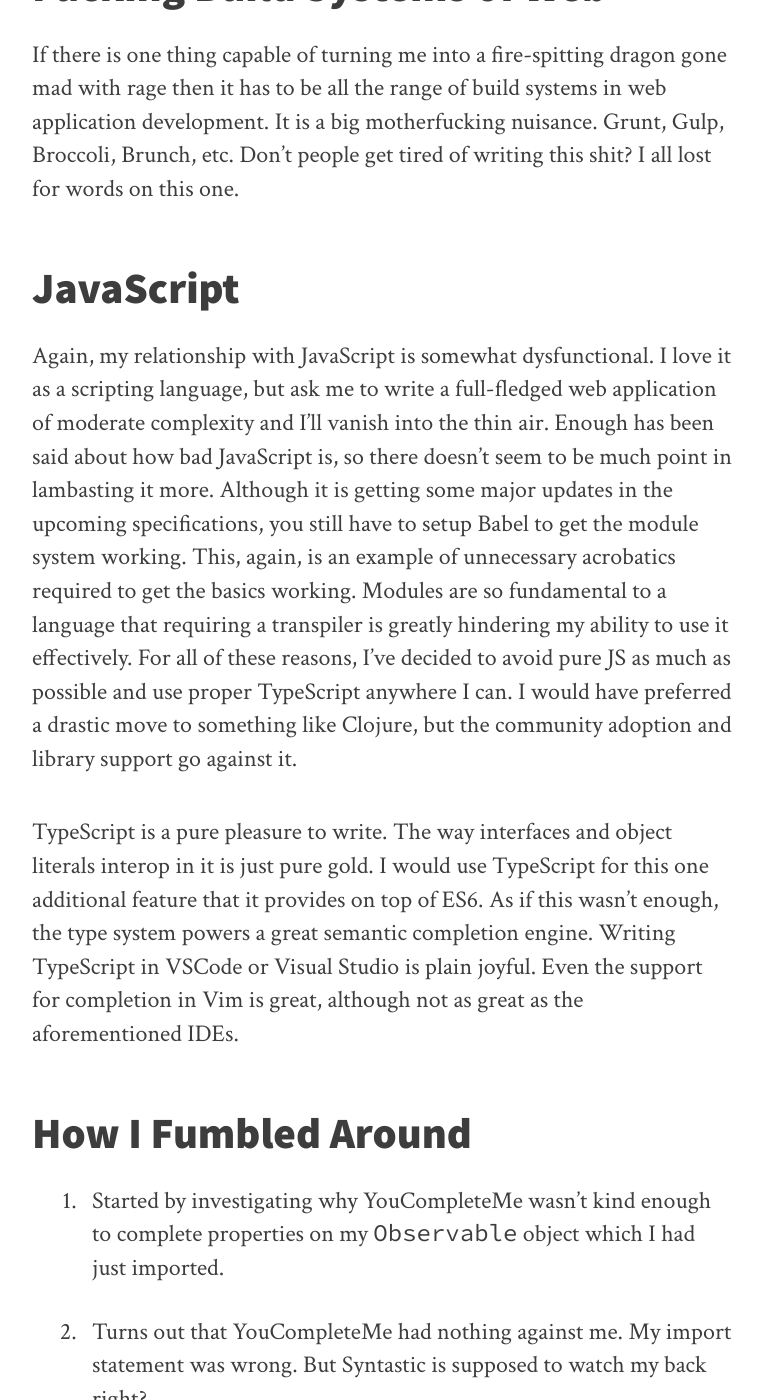
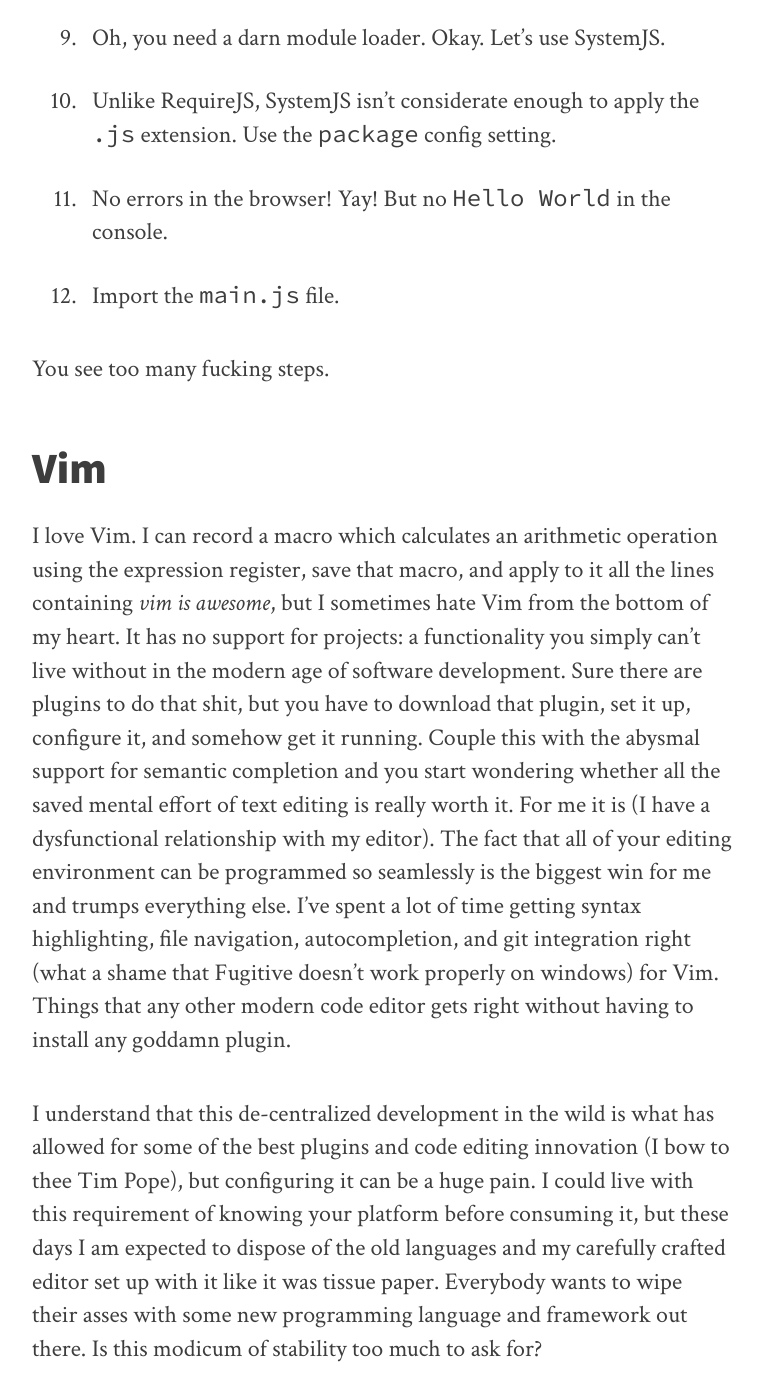
Before and after one commit to ajtejankar/chigur.github.io, a Jekyll site: the page built from _posts/2016-12-30-love-hate-web.md, in a window 1280 px wide and 1400 px high, scrolled down 1753 px. Shown: the whole window, without its empty margins (258-1021 px from the left). Built offline with Jekyll 4.4.1, drawn with Linux system fonts in a browser that asks for light colours; nearby versions of some CDN libraries; comment, search, counter and statistics services are not loaded; some of the changed text lies outside the part shown.

Commit message:
bug(posts): Fix typos

```diff
--- a/_posts/2016-12-30-love-hate-web.md
+++ b/_posts/2016-12-30-love-hate-web.md
@@ -12,70 +12,12 @@ Developing for the web has its perks but a sane development
 environment is certainly not one of them. I just spent about 3 hours setting
 up my environment for TypeScript with RxJS. Three goddamn hours of life wasted
 configuring Vim, the TypeScript compiler, and the SystemJS module loader.
-You could argue that I learned various module options provided the compiler or
-invented a nifty trick to navigate plugin scripts, but I didn't want to fuckin
+You could argue that I learned various module options provided by the compiler or that I
+invented a nifty trick to navigate the plugin scripts, but I didn't want to
 do that. I wanted to relish the functional beauty of RxJS and instead
 I am ranting about the mess that my dev environment is in. Let me tell
-you what feats of acrobatics one has to perform to get his dev environment
+you what feats of acrobatics one has to perform to get their dev environment
 in order.
-
-## Vim
-
-I love Vim. I can record a macro which calculates an arithmetic operation
-using the expression register, save that macro, and apply it all the lines
-containing _vim is awesome_, but I sometimes hate Vim from the bottom of my
-heart. It has no support for projects: a functionality you simply can't live
-without in the modern age of software development. Sure there are plugins to
-that shit, but you have to download that plugin, set it up, configure it,
-and somehow get it running. Couple this with the abysmal support for semantic
-completion and you start wondering whether all the saved mental effort of text
-editing is really worth it. For me it is (I have a dysfunctional relationship
-with my editor). The fact that all of your editing environment can be
-programmed so seamlessly is the biggest win for me and trumps everything else.
-I've spent a lot of time getting syntax highlighting, file navigation,
-autocompletion, and git integration right (what a shame that Fugitive doesn't
-work properly on windows). Things that any other modern code editor gets
-right without having to install any goddamn plugin.
-
-I understand that this de-centralized development in the wild is responsible
-for some of the best plugins and code editing innovation (I bow to thee
-Tim Pope), but configuring it can be a huge pain. I could live with this
-requirement of knowing your platform before consuming it, but these days I am
-expected to dispose of the old languages and my carefully crafted editor set
-up with it like it was tissue paper. Everybody wants to wipe their asses
-with every new programming language and framework out there. Is this modicum
-of stability too much to ask for?
-
-## Fucking Build Systems of Web
-
-If there is one thing capable of turning me into a fire-spitting dragon gone
-mad with rage then it has to be all the range of build systems in web
-application development. It is a big motherfucking nuisance. Grunt, Gulp,
-Broccoli, Brunch, etc. Don't people get tired of writing this shit? I all lost
-for words on this one.
-
-## JavaScript
-
-Again, my relationship with JavaScript is somewhat dysfunctional. I love it
-as a scripting language, but ask me to write a full-fledged web application
-of moderate complexity and I'll vanish into the thin air. Enough has been
-said about how bad JavaScript is, so there doesn't seem to be much point
-in lambasting it more. Although it is getting some major updates in the
-upcoming specifications, you still have to setup Babel to get the module
-system working. This, again, is an example of unnecessary acrobatics
-required to get the basics working. Modules are so fundamental to a language
-that requiring a transpiler is greatly hindering my ability to use it
-effectively. For all of these reasons, I've decided to avoid pure JS as much
-as possible and use proper TypeScript anywhere I can. I would have preferred
-a drastic move to something like Clojure, but the community adoption and
-library support go against it.
-
-TypeScript is a pure pleasure to write. The way interfaces and object literals
-interop in it is just pure gold. I would use TypeScript for this one additional
-feature that it provides on top of ES6. As if this wasn't enough, the type
-system powers a great semantic completion engine. Writing TypeScript in VSCode
-or Visual Studio is plain joyful. Even the support for completion in Vim is
-great, although not as great as the aforementioned IDEs.
 
 ## How I Fumbled Around
 
@@ -98,3 +40,65 @@ great, although not as great as the aforementioned IDEs.
 12. Import the `main.js` file.
 
 You see too many fucking steps.
+
+## Vim
+
+I love Vim. I can record a macro which calculates an arithmetic operation
+using the expression register, save that macro, and apply to it all the lines
+containing _vim is awesome_, but I sometimes hate Vim from the bottom of my
+heart. It has no support for projects: a functionality you simply can't live
+without in the modern age of software development. Sure there are plugins to
+do that shit, but you have to download that plugin, set it up, configure it,
+and somehow get it running. Couple this with the abysmal support for semantic
+completion and you start wondering whether all the saved mental effort of text
+editing is really worth it. For me it is (I have a dysfunctional relationship
+with my editor). The fact that all of your editing environment can be
+programmed so seamlessly is the biggest win for me and trumps everything else.
+I've spent a lot of time getting syntax highlighting, file navigation,
+autocompletion, and git integration right (what a shame that Fugitive doesn't
+work properly on windows) for Vim. Things that any other modern code editor
+gets right without having to install any goddamn plugin.
+
+I understand that this de-centralized development in the wild is what has
+allowed for some of the best plugins and code editing innovation (I bow to thee
+Tim Pope), but configuring it can be a huge pain. I could live with this
+requirement of knowing your platform before consuming it, but these days I am
+expected to dispose of the old languages and my carefully crafted editor set
+up with it like it was tissue paper. Everybody wants to wipe their asses
+with some new programming language and framework out there. Is this modicum
+of stability too much to ask for?
+
+## Fucking Build Systems of Web
+
+If there is one thing capable of turning me into a fire-spitting dragon gone
+mad with rage, then it has to be the range of build systems in web
+application development. It is a big motherfucking nuisance. Grunt, Gulp,
+Broccoli, Brunch, etc. Don't people get tired of writing this shit? I am
+all lost for words on this one.
+
+## JavaScript
+
+Again, my relationship with JavaScript is somewhat dysfunctional. I love it
+as a scripting language, but ask me to write a full-fledged web application
+of moderate complexity and I'll vanish into the thin air. Enough has been
+said about how bad JavaScript is, so there doesn't seem to be much point
+in lambasting it anymore. Although it is getting some major updates in the
+upcoming specifications, you still have to setup Babel to get the module
+system working. This, again, is an example of unnecessary acrobatics
+required to get the basics working. Modules are so fundamental to a language
+that requiring a transpiler is greatly hinders my ability to use it
+effectively. For all of these reasons, I've decided to avoid pure JS as much
+as possible and use proper TypeScript anywhere I can. I would have preferred
+a drastic move to something like Clojure, but the community adoption and
+library support go against it.
+
+TypeScript is a pure pleasure to write. The way interfaces and object literals
+interop in it is just pure gold. I would use TypeScript for this one additional
+feature alone that it provides on top of ES6. As if this wasn't enough, the type
+system powers a great semantic completion engine. Writing TypeScript in VSCode
+or Visual Studio is plain joyful. Even the support for completion in Vim is
+great, although not as great as the aforementioned IDEs. TypeScript just made
+sense to me when I encountered it the first time. It was love at first sight,
+but unlike JavaScript, which is more like a stormy passionate teenage love,
+being with TypeScript is soothing. I hope that I don't end up hating it or
+Microsoft or leave it.
```
Also changed, not shown: other parts of _posts/2016-12-30-love-hate-web.md (+1 -1 lines), _posts/2016-10-25-the-geek-yogi.md (+1 -1 lines).
